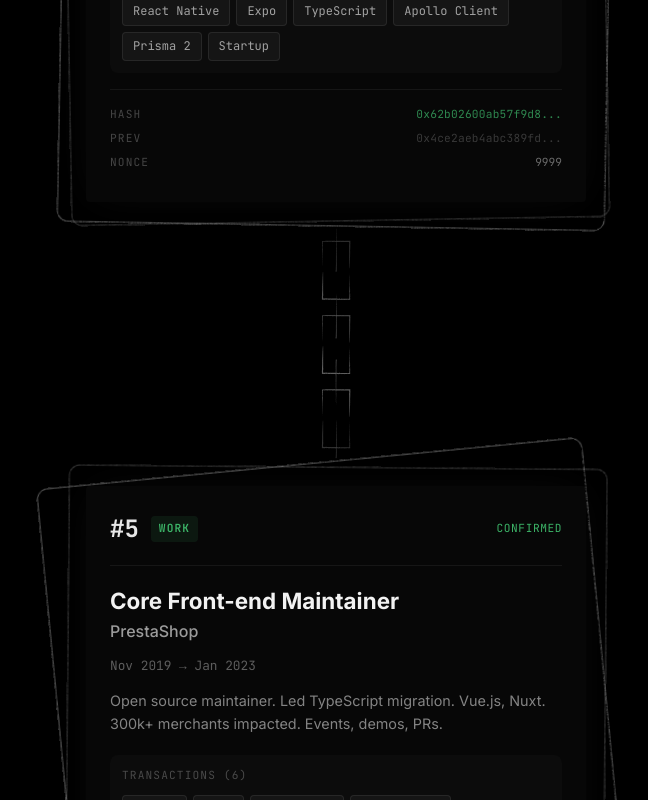
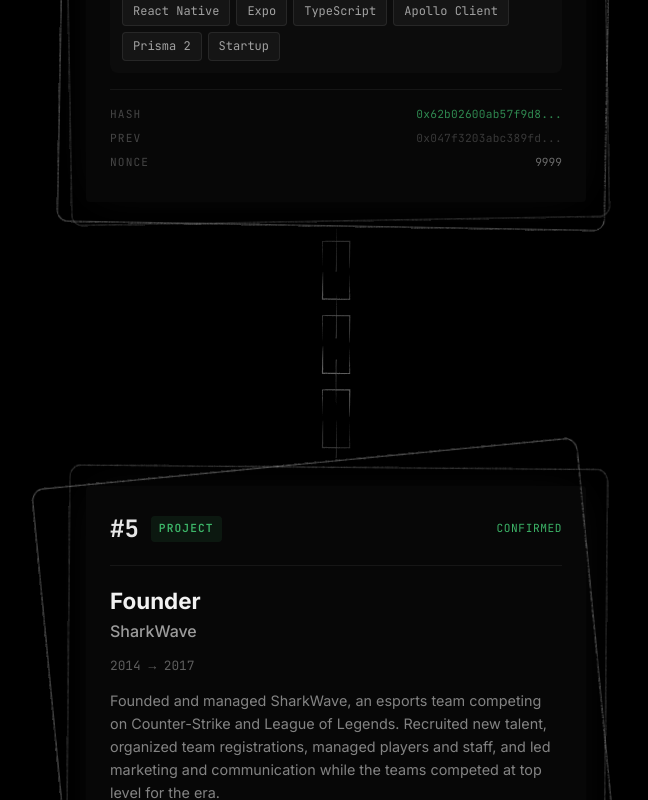
Before and after one commit to swdiscordia/cv-2026, a React (Vite) app: page / in a window 1280 px wide. Shown: the part 5280-6080 px from the top of the page, without its empty margins (304-952 px from the left). Built offline with nearby package versions, Linux system fonts and the light colour scheme.

Commit message:
Update fifth block to SharkWave esports founder

```diff
--- a/src/data/chain.ts
+++ b/src/data/chain.ts
@@ -106,14 +106,14 @@
   {
     id: 'block-5',
     index: 5,
-    timestamp: { start: 'Nov 2019', end: 'Jan 2023' },
-    title: 'Core Front-end Maintainer',
-    company: 'PrestaShop',
-    location: 'Paris',
-    type: 'work',
-    description: 'Open source maintainer. Led TypeScript migration. Vue.js, Nuxt. 300k+ merchants impacted. Events, demos, PRs.',
-    transactions: createTransactions(['Vue.js', 'Nuxt', 'TypeScript', 'Open Source', 'Code Review', 'Public Speaking']),
-    hash: generateHash('prestashop-2019-2023'),
+    timestamp: { start: '2014', end: '2017' },
+    title: 'Founder',
+    company: 'SharkWave',
+    location: 'Esports',
+    type: 'project',
+    description: 'Founded and managed SharkWave, an esports team competing on Counter-Strike and League of Legends. Recruited new talent, organized team registrations, managed players and staff, and led marketing and communication while the teams competed at top level for the era.',
+    transactions: createTransactions(['Founder', 'Esports Team', 'Recruitment', 'Team Management', 'Counter-Strike', 'League of Legends', 'Marketing', 'Competition Ops']),
+    hash: generateHash('sharkwave-founder-2014-2017'),
     previousHash: generateHash('web-radio-esports-founder-2011-2015'),
     nonce: 8080,
     confirmed: true,
@@ -129,7 +129,7 @@
     description: 'Another startup fork. React Native, Expo, TypeScript, Apollo Client, Prisma 2. Building products from zero.',
     transactions: createTransactions(['React Native', 'Expo', 'TypeScript', 'Apollo Client', 'Prisma 2', 'Startup']),
     hash: generateHash('splizi-2019-2021'),
-    previousHash: generateHash('prestashop-2019-2023'),
+    previousHash: generateHash('sharkwave-founder-2014-2017'),
     nonce: 9999,
     confirmed: true,
   },
```
Also changed, not shown: src/data/journey.ts (+12 -13 lines), 1 other file (tests, documents, lock files or other folders).
